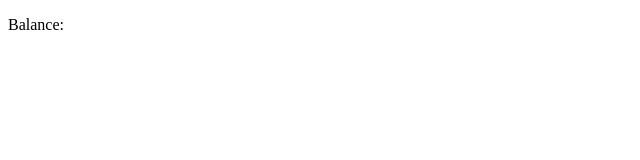
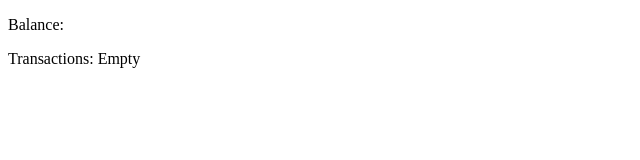
Before and after one commit to waterloodevs/ChromeExtension, a browser extension: page wallet.html in a window 1280 px wide. Shown: the whole page, without its empty margins (0-640 px from the left). Drawn offline with Linux system fonts and the light colour scheme.

Commit message:
added transactions

```diff
--- a/wallet.html
+++ b/wallet.html
@@ -7,5 +7,6 @@
 </head>
 <body>
     <p>Balance: <span id="balance">Unknown</span></p>
+    <p>Transactions: <span id="transactions">Empty</span></p>
 </body>
 </html>
--- a/wallet.js
+++ b/wallet.js
@@ -2,3 +2,5 @@ chrome.storage.local.get(['balance'], function (result) {
     let balance = result['balance'];
     document.getElementById('balance').textContent = balance;
 });
+
+// Get transactions as well
```
